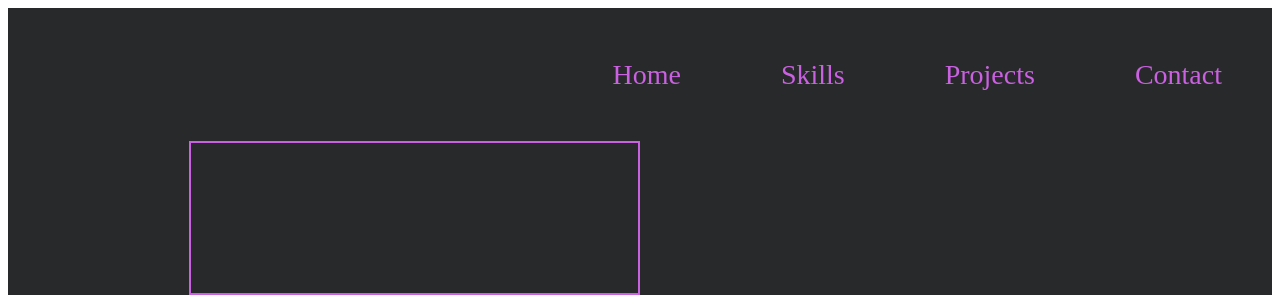
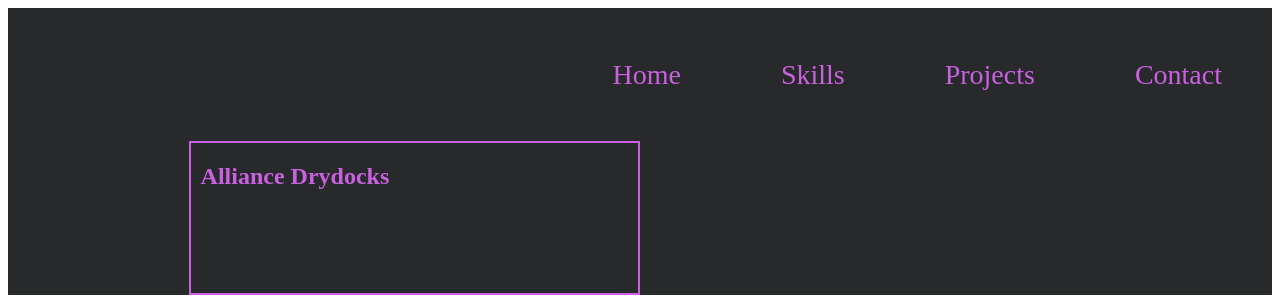
Before and after one commit to AlexJDuncan/AlexJDuncan.github.io, a React app: page /Projects in a window 1280 px wide. Shown: the top 297 px of the page. Built offline with nearby package versions, Linux system fonts and the light colour scheme; the HTML template or start-up script is replaced by a standard one.

Commit message:
Add Title for card

```diff
--- a/client/src/Projects.jsx
+++ b/client/src/Projects.jsx
@@ -1,11 +1,5 @@
 import React from "react";
 import styled from "styled-components";
-
-const CardLeft = styled.span`
-  grid-column: 2/3;
-  border: 2px solid #CA61E1;
-  height: 150px;
-`;
 
 const Grid = styled.div`
   display: grid;
@@ -14,10 +8,22 @@ const Grid = styled.div`
   background: #28292B;
 `;
 
+const CardLeft = styled.span`
+  grid-column: 2/3;
+  border: 2px solid #CA61E1;
+  height: 150px;
+`;
+
+const Title = styled.h2`
+  color: #CA61E1;
+  margin-left: 10px;
+`;
+
 const Projects = () => {
   return (
     <Grid>
       <CardLeft>
+        <Title>Alliance Drydocks</Title>
 
       </CardLeft>
     </Grid>
```
Also changed, not shown: 1 other file (tests, documents, lock files or other folders).
